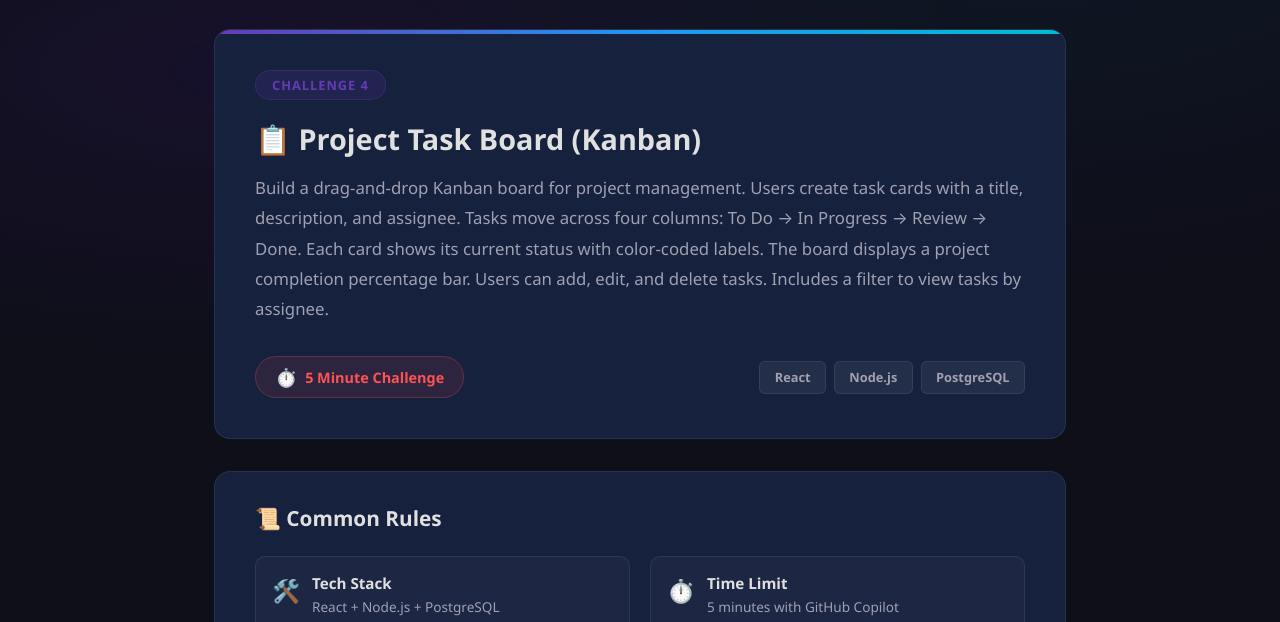
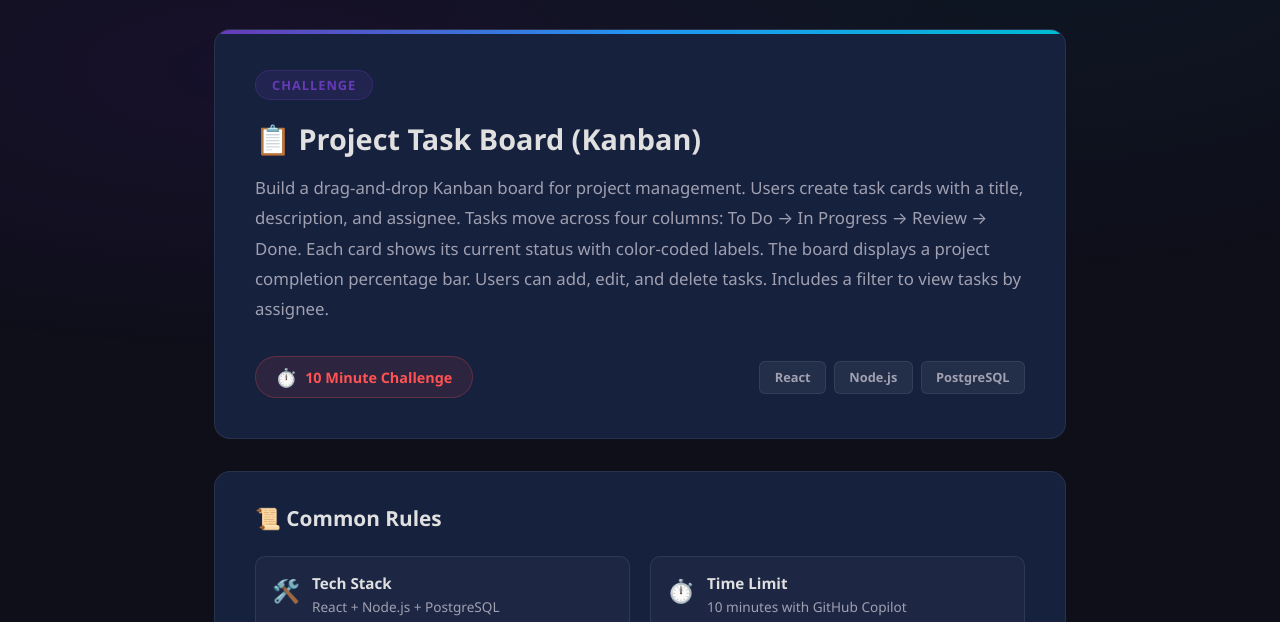
Before and after one commit to codechallange01-dot/codechallange, a React (Vite) app in the folder client/: page / in a window 1280 px wide. Shown: the part 330-952 px from the top of the page. Built offline with nearby package versions, Linux system fonts and the light colour scheme; no server answers; the HTML template or start-up script is replaced by a standard one.

Commit message:
Update badge and change to 10 minute challenge

```diff
--- a/client/src/App.jsx
+++ b/client/src/App.jsx
@@ -67,7 +67,7 @@ function App() {
       <HeroBanner apiStatus={apiStatus} />
       <main className="main-content">
         <section className="challenge-card">
-          <div className="challenge-badge">Challenge 4</div>
+          <div className="challenge-badge">Challenge</div>
           <h2 className="challenge-title">📋 Project Task Board (Kanban)</h2>
           <p className="challenge-description">
             Build a drag-and-drop Kanban board for project management. Users create task cards with a title, description, and assignee. Tasks move across four columns: To Do → In Progress → Review → Done. Each card shows its current status with color-coded labels. The board displays a project completion percentage bar. Users can add, edit, and delete tasks. Includes a filter to view tasks by assignee.
@@ -75,7 +75,7 @@ function App() {
           <div className="challenge-footer">
             <div className="challenge-timer">
               <span className="timer-icon">⏱️</span>
-              <span>5 Minute Challenge</span>
+              <span>10 Minute Challenge</span>
             </div>
             <div className="challenge-stack">
               <span className="stack-tag">React</span>
@@ -94,7 +94,7 @@ function App() {
             </div>
             <div className="rule-item">
               <span className="rule-icon">⏱️</span>
-              <div><strong>Time Limit</strong><p>5 minutes with GitHub Copilot</p></div>
+              <div><strong>Time Limit</strong><p>10 minutes with GitHub Copilot</p></div>
             </div>
             <div className="rule-item">
               <span className="rule-icon">✅</span>
```
